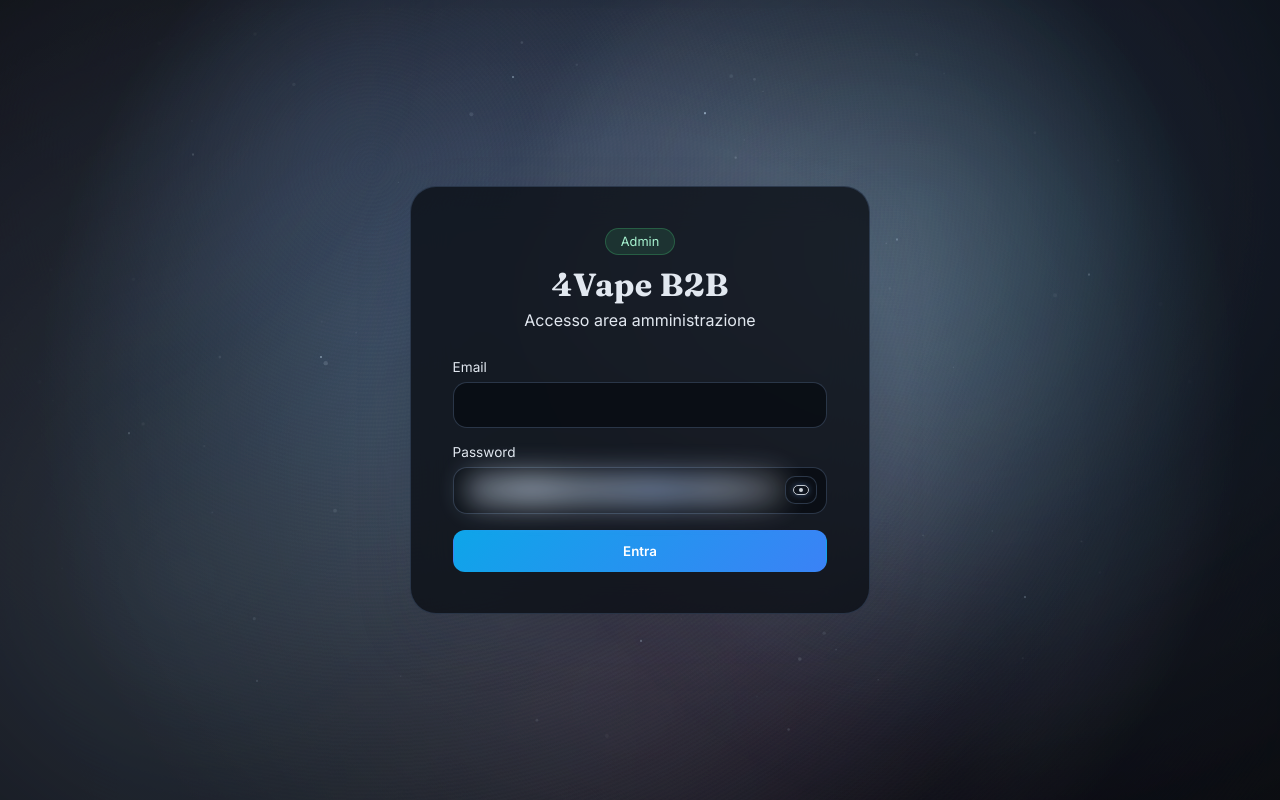
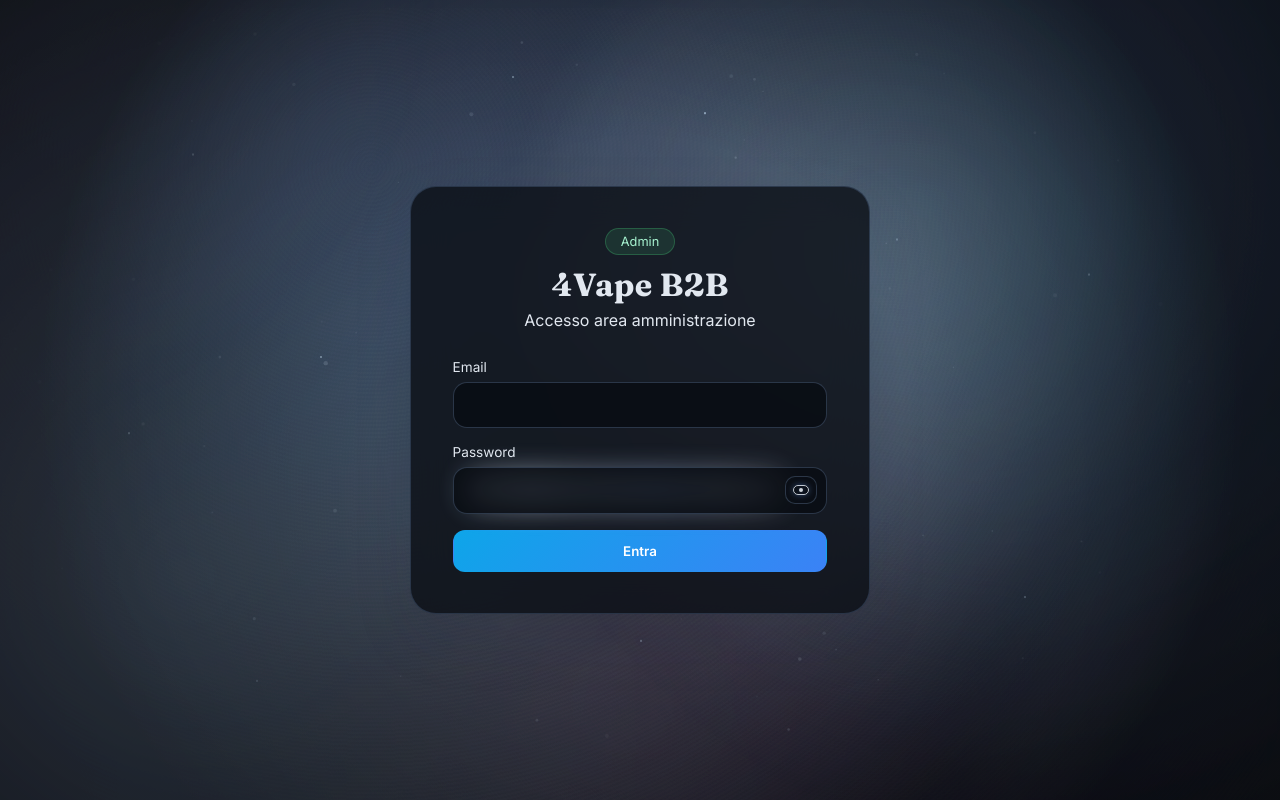
Before and after one commit to SyqonCollective/4vape, a React (Vite) app: page /admin/login in a window 1280 px wide. Built offline with nearby package versions, Linux system fonts and the light colour scheme; no server answers.

Commit message:
blur password dots

```diff
--- a/src/index.css
+++ b/src/index.css
@@ -888,6 +888,7 @@ button {
   text-shadow:
     0 0 6px rgba(180, 210, 255, 0.45),
     0 0 14px rgba(120, 160, 220, 0.35);
+  filter: blur(0.6px);
 }
 @keyframes smokeMask {
   0% { transform: translate3d(0, 0, 0) scale(1); opacity: 0.85; }
```
